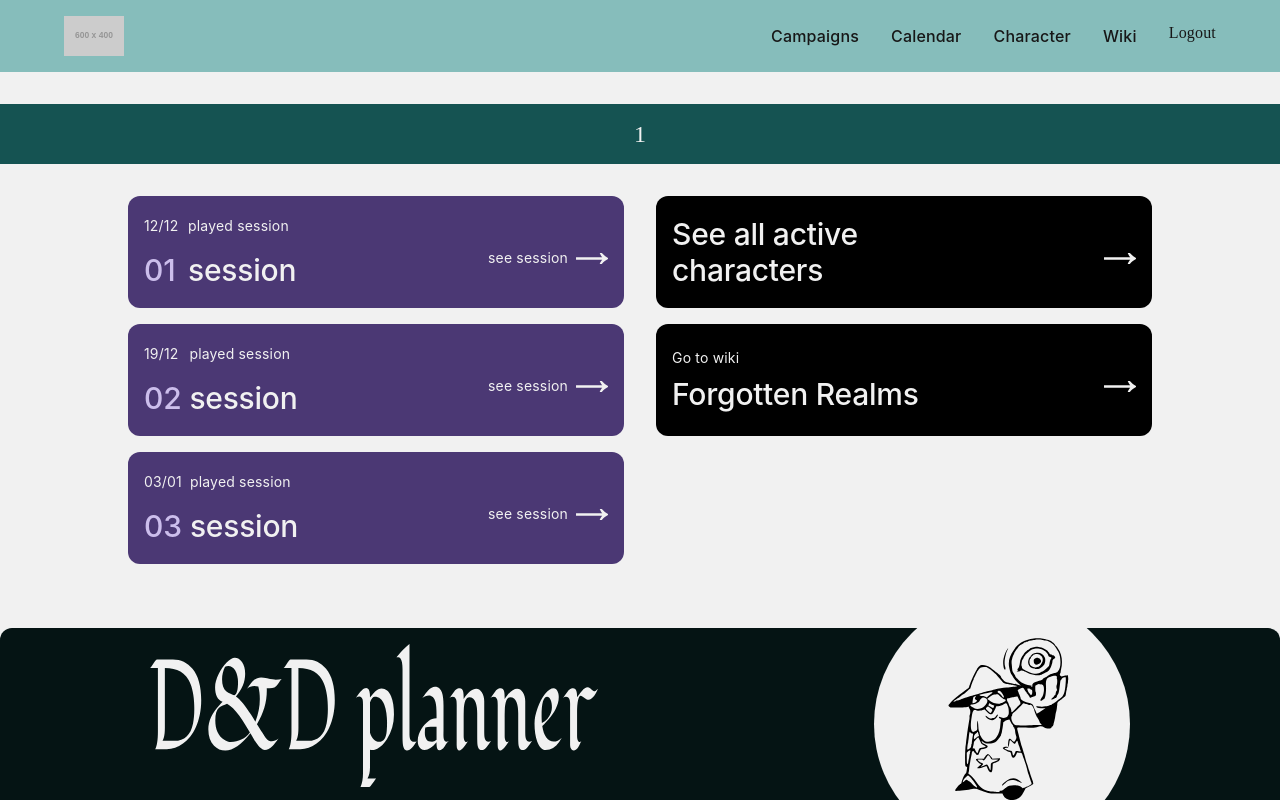
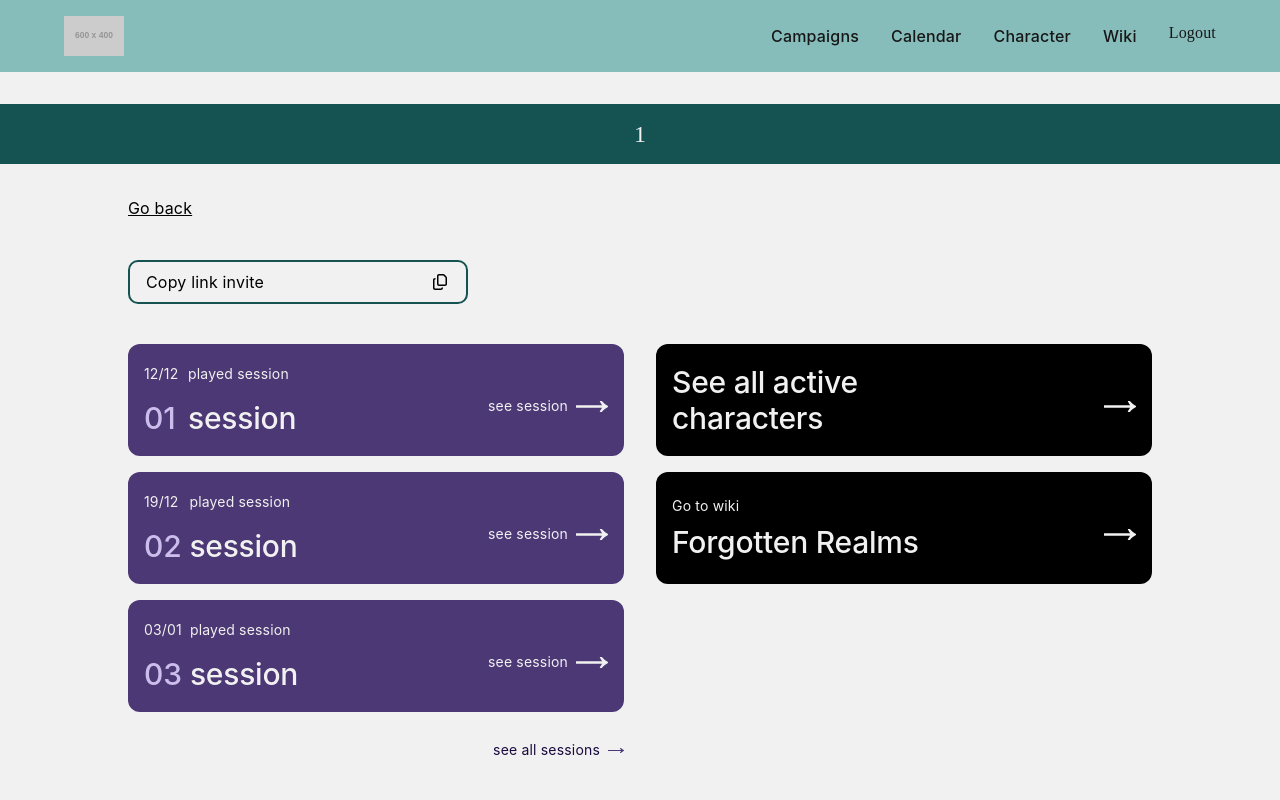
Before and after one commit to juleskj/dnd-react-flask, a React (Vite) app: page /campaigns/1 in a window 1280 px wide. Shown: the top 800 px of the page. Built offline with nearby package versions, Linux system fonts and the light colour scheme; a web font is replaced by a local one.

Commit message:
adding copy button

```diff
--- a/src/App.jsx
+++ b/src/App.jsx
@@ -13,6 +13,7 @@ import NewPassword from "./pages/NewPassword";
 import Verification from "./pages/Verification";
 import SingleCampaign from "./pages/campaigns/SingleCampaign";
 import SessionEntry from "./pages/sessions/SessionEntry";
+import SessionsView from "./pages/sessions/SessionsView";
 import "./App.css";
 
 function App() {
@@ -24,6 +25,7 @@ function App() {
       <Route path="/wiki/:slug/:entry" element={<WikiEntry />} />
       <Route path="/campaigns" element={<Campaigns />} />
       <Route path="/campaigns/:slug" element={<SingleCampaign />} />
+      <Route path="/campaigns/:slug/sessions" element={<SessionsView />} />
       <Route path="/sessions/:slug" element={<SessionEntry />} />
       <Route path="/calendar" element={<Calendar />} />
       <Route path="/character" element={<Character />} />
--- a/src/pages/campaigns/SingleCampaign.jsx
+++ b/src/pages/campaigns/SingleCampaign.jsx
@@ -1,9 +1,12 @@
 import MainLayout from "../../layouts/MainLayout";
 import { useParams } from "react-router";
+import { Link } from "react-router";
 import fromSlug from "../../utils/FromSlug";
 import SessionCard from "../../components/SessionCard";
 import toSlug from "../../utils/ToSlug";
 import GoToPageCard from "../../components/GoToPageCard";
+import PurpleArrow from "../../assets/purple-arrow.svg";
+import AddButton from "../../components/AddButton";
 
 function SingleCampaign() {
   const { slug } = useParams();
@@ -31,11 +34,21 @@ function SingleCampaign() {
   ];
   return (
     <MainLayout headerTitle={fromSlug(campaignSlug)} color="teal">
+      <div className="grid gap-10 mb-10">
+        <Link className="underline" to="/campaigns">
+          Go back
+        </Link>
+        <AddButton btnText="Copy link invite" icon="copy" />{" "}
+      </div>
       <section className="grid sm:grid-cols-2 gap-8">
         <div className="grid gap-4">
           {sessions.map((session) => (
             <SessionCard key={session.id} sessionNumber={session.sessionNumber} slug={session.slug} date={session.date} variant="small" />
           ))}
+          <Link className="flex justify-end items-center gap-2 pt-3" to={`/campaigns/${campaignSlug}/sessions`}>
+            <p className="text-sm! text-accent-400">see all sessions</p>
+            <img src={PurpleArrow} alt="arrow icon" className="w-4" />
+          </Link>
         </div>
         <div>
           <GoToPageCard cardTitle="See all active characters" link={"/character"} />
--- /dev/null
+++ b/src/pages/sessions/SessionsView.jsx
@@ -0,0 +1,17 @@
+import MainLayout from "../../layouts/MainLayout";
+import { useParams } from "react-router";
+import fromSlug from "../../utils/FromSlug";
+
+function SessionsView() {
+  const { slug } = useParams();
+
+  const sessionSlug = slug ?? "";
+
+  return (
+    <MainLayout headerTitle="Sessions" color="teal">
+      <h2>hello Calendar</h2>
+    </MainLayout>
+  );
+}
+
+export default SessionsView;
```
Also changed, not shown: src/assets/copy-regular-full.svg.
